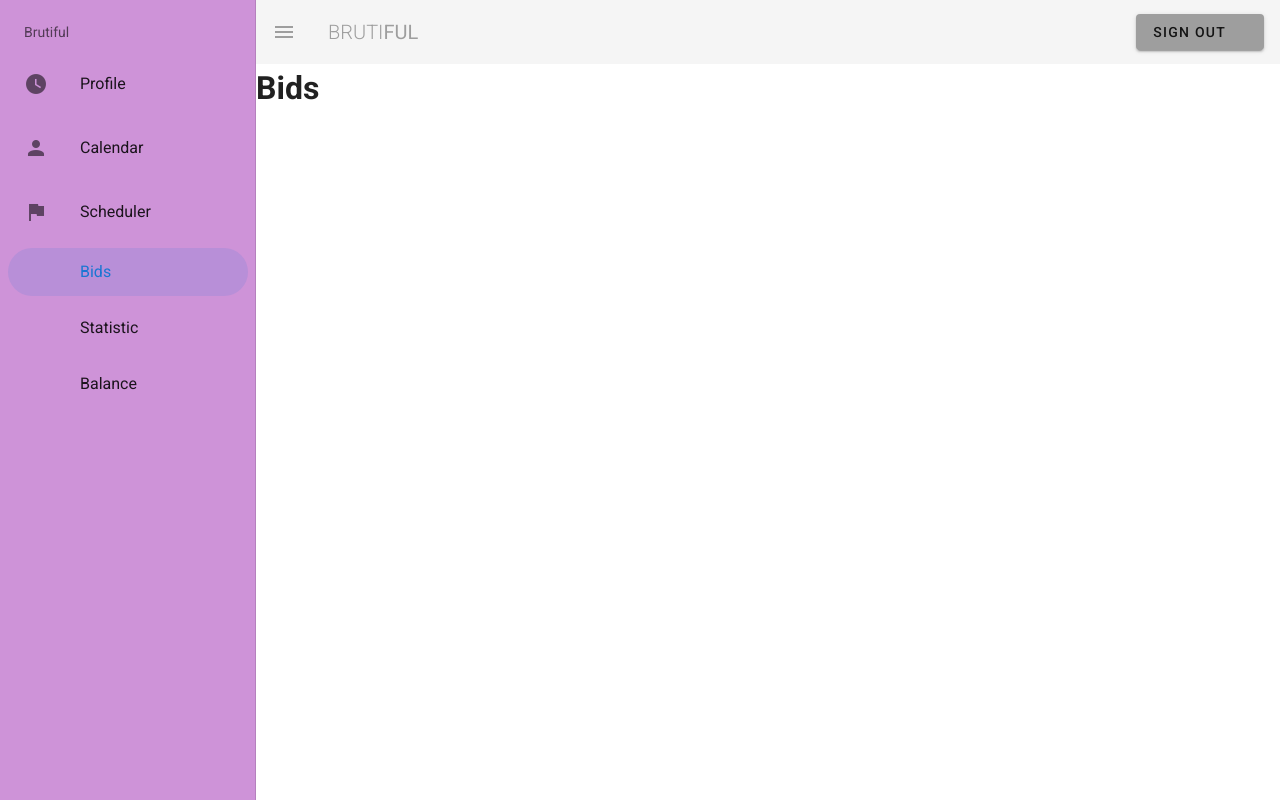
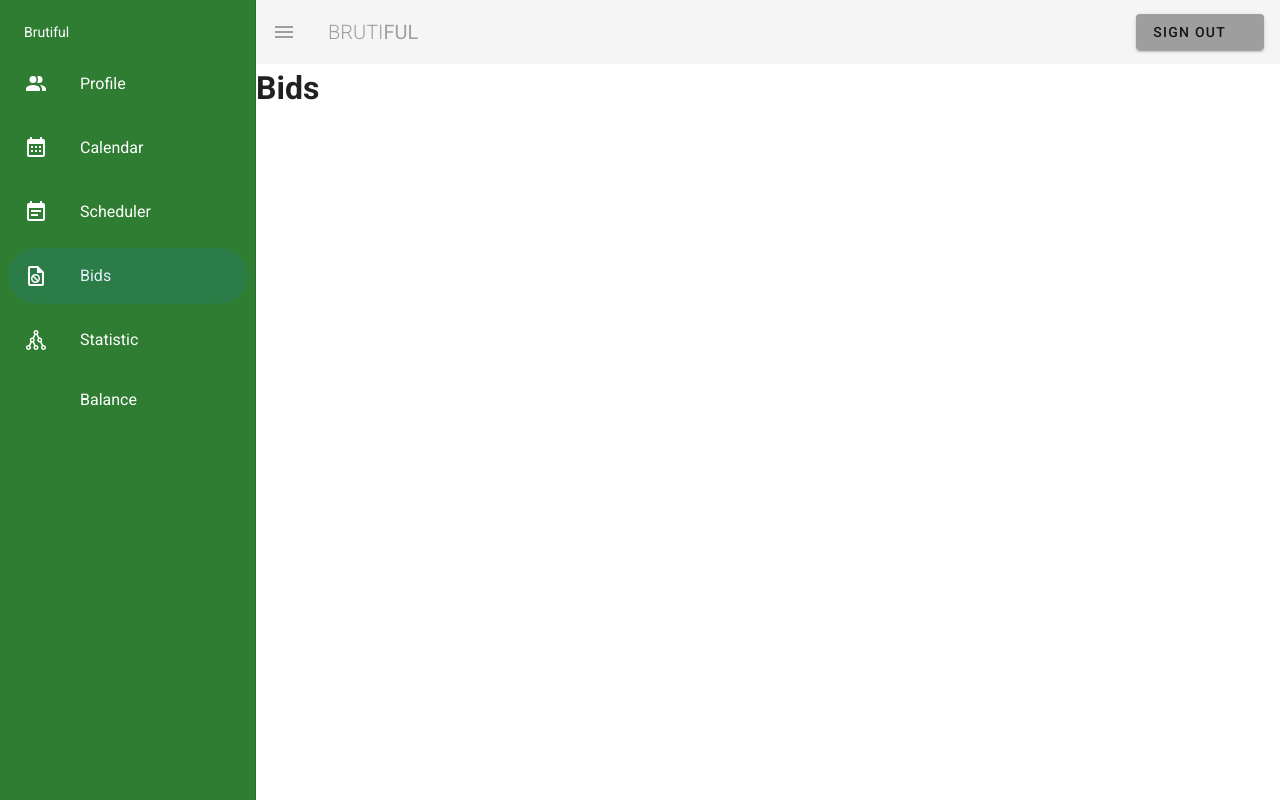
Before and after one commit to HightMike/vuetifyTraining, a Vue app: page /bids in a window 1280 px wide. Both pictures are taken after a click on the button 28 px from the left and 32 px from the top of the page. Built offline with nearby package versions, Linux system fonts and the light colour scheme.

Commit message:
add icons

```diff
--- a/src/components/Navbar.vue
+++ b/src/components/Navbar.vue
@@ -14,10 +14,10 @@
             </v-btn>
         </v-app-bar>
 
-        <v-navigation-drawer app v-model="drawer" class="purple lighten-3">
+        <v-navigation-drawer app v-model="drawer" class="green darken-3">
 
             <v-list rounded>
-                <v-subheader>Brutiful</v-subheader>
+                <v-subheader class="white--text">Brutiful</v-subheader>
                 <v-list-item-group v-model="item" color="primary">
                     <v-list-item
                             v-for="(item, i) in items"
@@ -26,10 +26,10 @@
 
                     >
                         <v-list-item-icon>
-                            <v-icon v-text="item.icon"></v-icon>
+                            <v-icon class="white--text" v-text="item.icon"></v-icon>
                         </v-list-item-icon>
                         <v-list-item-content>
-                            <v-list-item-title v-text="item.text"></v-list-item-title>
+                            <v-list-item-title class="white--text" v-text="item.text"></v-list-item-title>
                         </v-list-item-content>
                     </v-list-item>
                 </v-list-item-group>
@@ -42,18 +42,27 @@
 </template>
 
 <script>
+    import '@mdi/font/css/materialdesignicons.css' // Ensure you are using css-loader
+
+    // import { mdiAlarm } from '@mdi/js';
+    import { mdiAccountMultiple } from '@mdi/js';
+    import { mdiCalendarMonth } from '@mdi/js';
+    import { mdiCalendarText } from '@mdi/js';
+    import { mdiFileCancelOutline } from '@mdi/js';
+    import { mdiGraphOutline } from '@mdi/js';
+    import { mdiCashUsdOutline } from '@mdi/js';
     export default {
         data() {
             return {
                 drawer: false,
                 item: 1,
                 items: [
-                    { text: 'Profile', icon: 'mdi-clock', route: '/profile'},
-                    { text: 'Calendar', icon: 'mdi-account', route: '/' },
-                    { text: 'Scheduler', icon: 'mdi-flag', route: '/scheduler' },
-                    { text: 'Bids', icon: 'mdi-bid',route: '/bids' },
-                    { text: 'Statistic', icon: 'mdi-statistic', route: '/statistic' },
-                    { text: 'Balance', icon: 'mdi-balance', route: '/balance' },
+                    { text: 'Profile', icon: mdiAccountMultiple, route: '/profile'},
+                    { text: 'Calendar', icon: mdiCalendarMonth, route: '/' },
+                    { text: 'Scheduler', icon: mdiCalendarText, route: '/scheduler' },
+                    { text: 'Bids', icon: mdiFileCancelOutline,route: '/bids' },
+                    { text: 'Statistic', icon: mdiGraphOutline, route: '/statistic' },
+                    { text: 'Balance', icon: mdiCashUsdOutline, route: '/balance' },
                 ],
             }
         }
```
